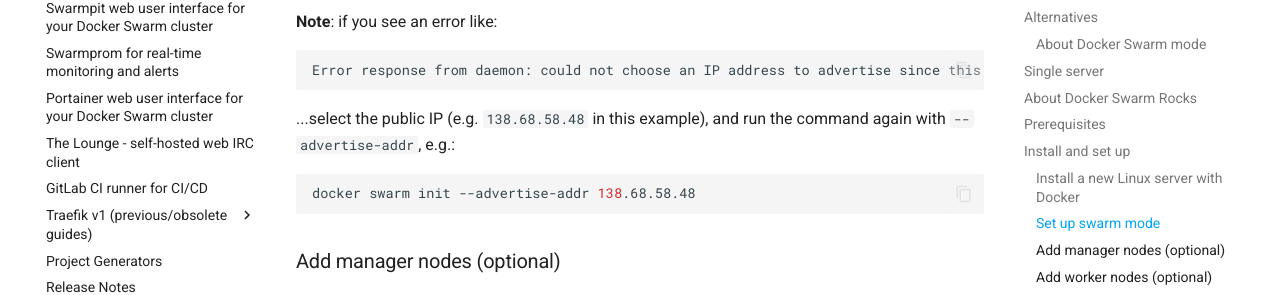
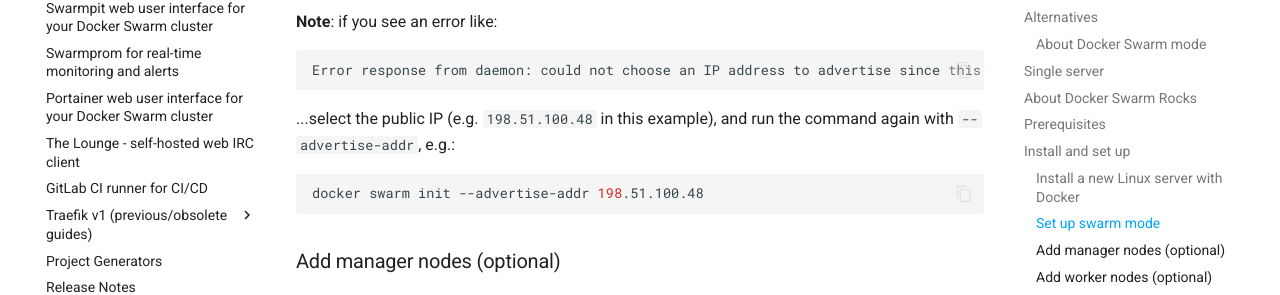
Before and after one commit to tiangolo/dockerswarm.rocks, an MkDocs documentation site: the page built from docs/index.md, in a window 1280 px wide and 900 px high, scrolled down 3928 px. Shown: the part 199-494 px from the top of the window. Built offline with MkDocs 1.6.1 and Material for MkDocs 9.7.7, drawn with Linux system fonts in a browser that asks for light colours; comment, search, counter and statistics services are not loaded; some of the changed text lies outside the part shown.

Commit message:
📝 Do not use real public IPs in docs (#77)
Co-authored-by: Sebastián Ramírez <tiangolo@gmail.com>

````diff
--- a/docs/index.md
+++ b/docs/index.md
@@ -158,13 +158,13 @@
 **Note**: if you see an error like:
 
 ```
-Error response from daemon: could not choose an IP address to advertise since this system has multiple addresses on interface eth0 (138.68.58.48 and 10.19.0.5) - specify one with --advertise-addr
+Error response from daemon: could not choose an IP address to advertise since this system has multiple addresses on interface eth0 (198.51.100.48 and 10.19.0.5) - specify one with --advertise-addr
 ```
 
-...select the public IP (e.g. `138.68.58.48` in this example), and run the command again with `--advertise-addr`, e.g.:
+...select the public IP (e.g. `198.51.100.48` in this example), and run the command again with `--advertise-addr`, e.g.:
 
 ```bash
-docker swarm init --advertise-addr 138.68.58.48
+docker swarm init --advertise-addr 198.51.100.48
 ```
 
 ### Add manager nodes (optional)
````
Also changed, not shown: other parts of docs/index.md (+3 -3 lines), README.md (+6 -6 lines).
